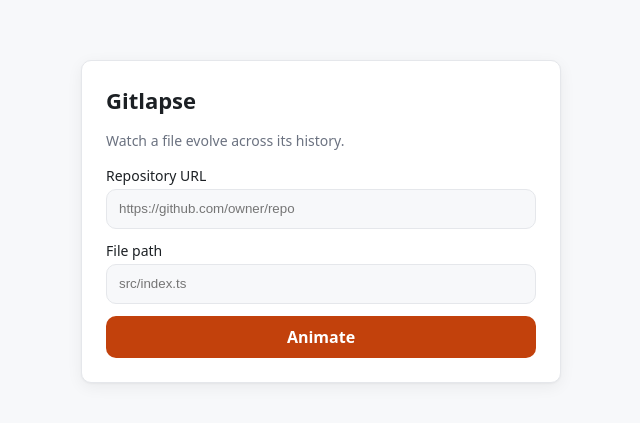
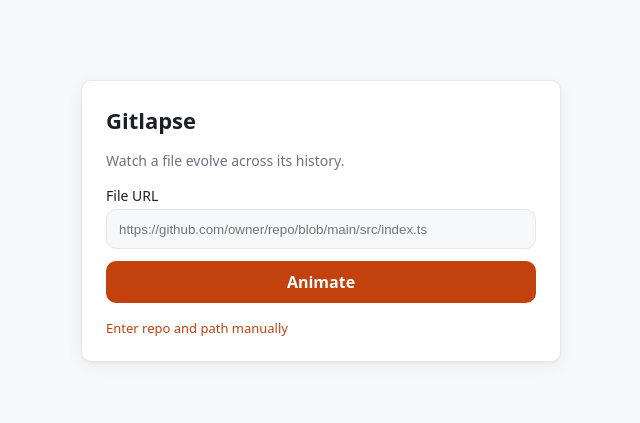
Before and after one commit to wmorellato/gitlapse, a Next.js app: page /create in a window 1280 px wide. Shown: the part 179-602 px from the top of the page, without its empty margins (319-959 px from the left). Built offline with nearby package versions, Linux system fonts and the light colour scheme.

Commit message:
feat: CreateForm single file-URL field with manual repo+path fallback

```diff
--- a/src/components/CreateForm.module.css
+++ b/src/components/CreateForm.module.css
@@ -39,3 +39,12 @@
 .button:disabled { opacity: 0.6; cursor: default; }
 .status { color: var(--text-muted); font-size: 13px; margin: 0; }
 .error { color: #b00020; font-size: 13px; margin: 0; }
+.linkButton {
+  align-self: flex-start;
+  background: none;
+  border: none;
+  padding: 0;
+  color: var(--accent);
+  font-size: 13px;
+  cursor: pointer;
+}
--- a/src/components/CreateForm.tsx
+++ b/src/components/CreateForm.tsx
@@ -21,6 +21,8 @@ function parseChunk(buffer: string): { events: SseEvent[]; rest: string } {
 
 export function CreateForm() {
   const router = useRouter();
+  const [mode, setMode] = useState<"url" | "manual">("url");
+  const [input, setInput] = useState("");
   const [repoInput, setRepoInput] = useState("");
   const [filePath, setFilePath] = useState("");
   const [status, setStatus] = useState<string | null>(null);
@@ -34,7 +36,7 @@ export function CreateForm() {
       const res = await fetch("/api/animations", {
         method: "POST",
         headers: { "content-type": "application/json" },
-        body: JSON.stringify({ repoInput, filePath })
+        body: JSON.stringify(mode === "url" ? { input } : { repoInput, filePath })
       });
       if (!res.ok || !res.body) throw new Error("Request failed");
       const reader = res.body.getReader();
@@ -75,6 +77,13 @@ export function CreateForm() {
         <h1 className={styles.title}>Gitlapse</h1>
         <p className={styles.subtitle}>Watch a file evolve across its history.</p>
         <form onSubmit={onSubmit} style={{ display: "flex", flexDirection: "column", gap: 12 }}>
+          {mode === "url" ? (
+            <label className={styles.field}>File URL
+              <input className={styles.input} value={input} onChange={(e) => setInput(e.target.value)}
+                placeholder="https://github.com/owner/repo/blob/main/src/index.ts" required />
+            </label>
+          ) : (
+            <>
               <label className={styles.field}>Repository URL
                 <input className={styles.input} value={repoInput} onChange={(e) => setRepoInput(e.target.value)}
                   placeholder="https://github.com/owner/repo" required />
@@ -83,8 +92,13 @@ export function CreateForm() {
                 <input className={styles.input} value={filePath} onChange={(e) => setFilePath(e.target.value)}
                   placeholder="src/index.ts" required />
               </label>
+            </>
+          )}
           <button className={styles.button} type="submit" disabled={busy}>Animate</button>
         </form>
+        <button type="button" className={styles.linkButton} onClick={() => setMode(mode === "url" ? "manual" : "url")}>
+          {mode === "url" ? "Enter repo and path manually" : "Paste a file URL instead"}
+        </button>
         {status && <p className={styles.status}>{status}</p>}
         {error && <p role="alert" className={styles.error}>{error}</p>}
       </div>
```
Also changed, not shown: 1 other file (tests, documents, lock files or other folders). Lines whose indentation alone changed are shown as unchanged.
